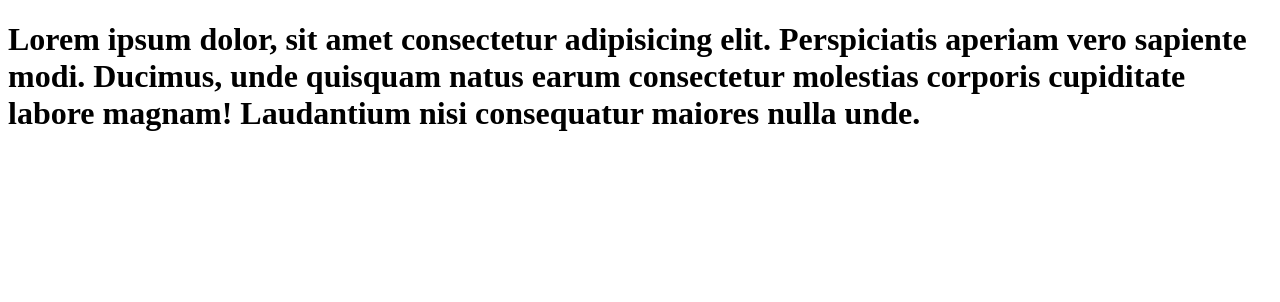
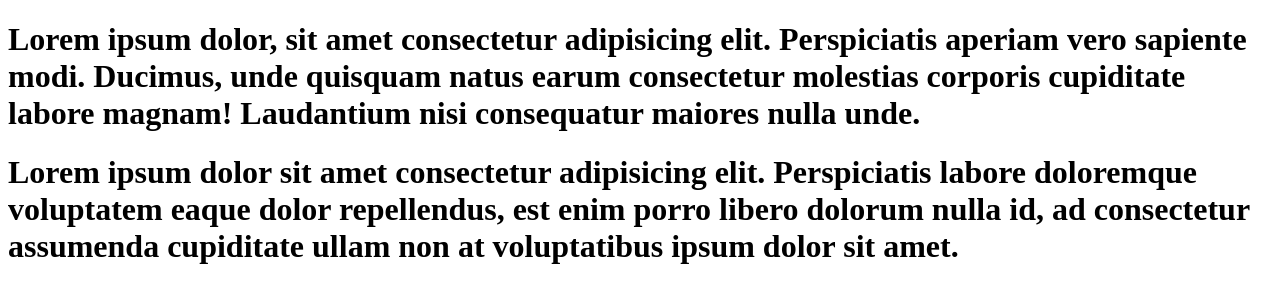
Before and after one commit to marmicha2112/learn-git, a plain HTML site: page index.html in a window 1280 px wide. Drawn offline with Linux system fonts and the light colour scheme.

Commit message:
added another h1 tag in index file

```diff
--- a/index.html
+++ b/index.html
@@ -7,5 +7,6 @@
 </head>
 <body>
     <h1>Lorem ipsum dolor, sit amet consectetur adipisicing elit. Perspiciatis aperiam vero sapiente modi. Ducimus, unde quisquam natus earum consectetur molestias corporis cupiditate labore magnam! Laudantium nisi consequatur maiores nulla unde.</h1>
+    <h1>Lorem ipsum dolor sit amet consectetur adipisicing elit. Perspiciatis labore doloremque voluptatem eaque dolor repellendus, est enim porro libero dolorum nulla id, ad consectetur assumenda cupiditate ullam non at voluptatibus ipsum dolor sit amet.</h1>
 </body>
 </html>
```
